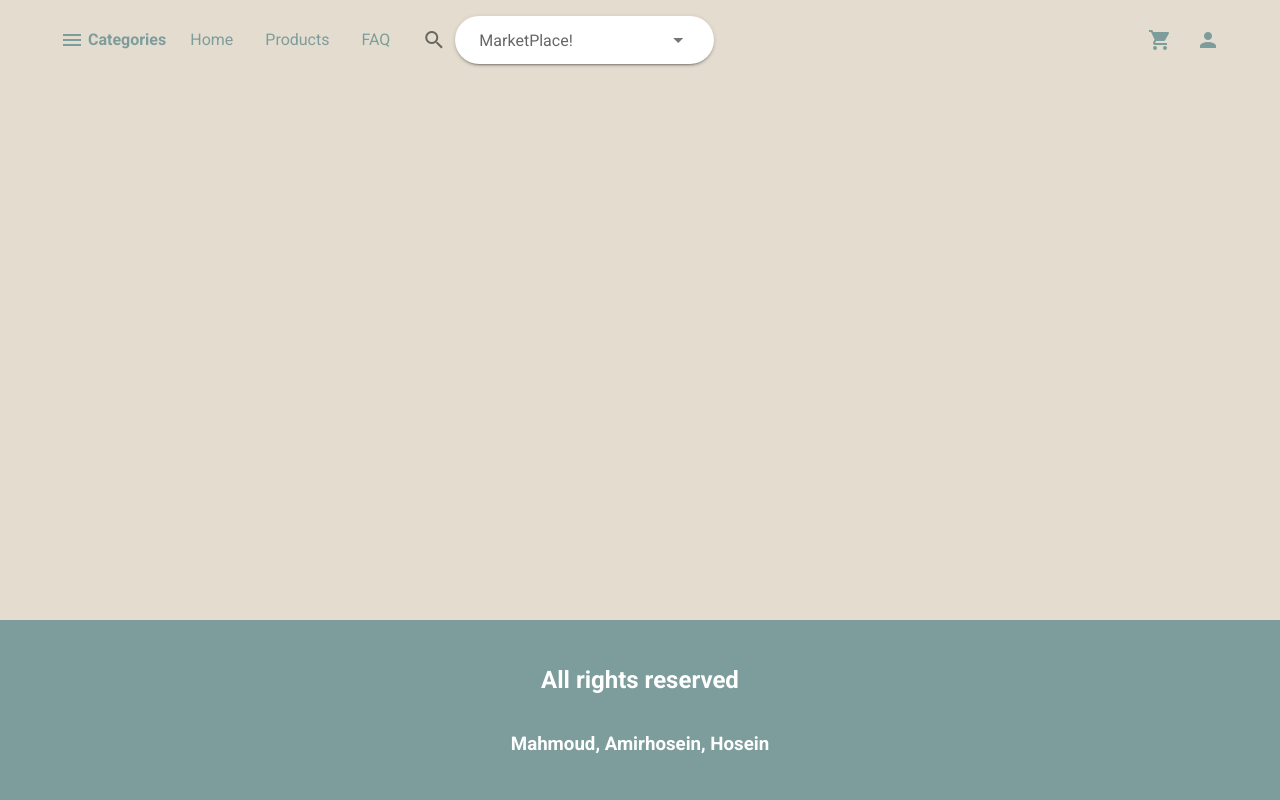
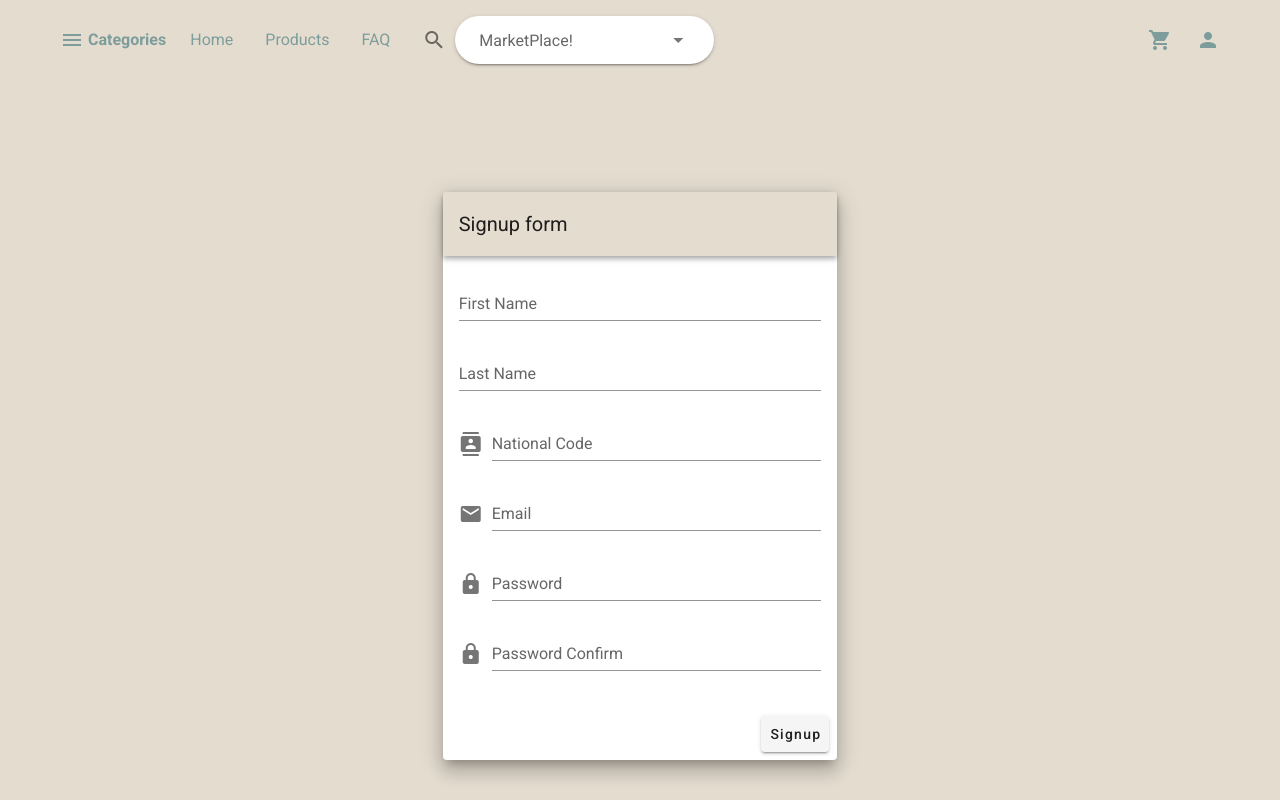
Before and after one commit to AmirHosein-Gharaati/marketplace-frontend, a Nuxt app: page /signup in a window 1280 px wide. Shown: the top 800 px of the page. Built offline with nearby package versions, Linux system fonts and the light colour scheme.

Commit message:
signup page

```diff
--- a/assets/styles/app.scss
+++ b/assets/styles/app.scss
@@ -8,6 +8,7 @@
 // pages
 @import './page/index.scss';
 @import './page/login.scss';
+@import './page/signup.scss';
 
 // components
 @import './component/card.scss';
--- /dev/null
+++ b/assets/styles/page/signup.scss
@@ -0,0 +1,5 @@
+.signup {
+  display: flex;
+  align-items: center;
+  justify-content: center;
+}
--- /dev/null
+++ b/pages/signup/index.vue
@@ -0,0 +1,92 @@
+<template>
+  <div class="container">
+    <div class="signup">
+      <v-content>
+        <v-container fluid fill-height>
+          <v-layout align-center justify-center>
+            <v-flex xs12 sm8 md4>
+              <v-card class="elevation-12">
+                <v-toolbar color="primary">
+                  <v-toolbar-title>Signup form</v-toolbar-title>
+                </v-toolbar>
+                <v-card-text>
+                  <v-form>
+                    <v-text-field
+                      v-model="firstNameModel"
+                      name="firstName"
+                      label="First Name"
+                      type="text"
+                    ></v-text-field>
+                    <v-text-field
+                      v-model="lastNameModel"
+                      name="lastName"
+                      label="Last Name"
+                      type="text"
+                    ></v-text-field>
+                    <v-text-field
+                      v-model="nationalCodeModel"
+                      prepend-icon="mdi-contacts"
+                      name="nationalCode"
+                      label="National Code"
+                      type="text"
+                    ></v-text-field>
+                    <v-text-field
+                      v-model="emailModel"
+                      prepend-icon="mdi-email"
+                      name="login"
+                      label="Email"
+                      type="text"
+                    ></v-text-field>
+                    <v-text-field
+                      v-model="passwordModel"
+                      id="password"
+                      prepend-icon="mdi-lock"
+                      name="password"
+                      label="Password"
+                      type="password"
+                    ></v-text-field>
+                    <v-text-field
+                      v-model="passwordConfirmModel"
+                      id="passwordConfirmModel"
+                      prepend-icon="mdi-lock"
+                      name="passwordConfirm"
+                      label="Password Confirm"
+                      type="password"
+                    ></v-text-field>
+                  </v-form>
+                </v-card-text>
+                <v-card-actions>
+                  <v-spacer></v-spacer>
+                  <v-btn @click="onSubmit()">Signup</v-btn>
+                </v-card-actions>
+              </v-card>
+            </v-flex>
+          </v-layout>
+        </v-container>
+      </v-content>
+    </div>
+  </div>
+</template>
+
+<script>
+export default {
+  name: 'Signup',
+  data() {
+    return {
+      firstNameModel: null,
+      lastNameModel: null,
+      nationalCodeModel: null,
+      emailModel: null,
+      passwordModel: null,
+      passwordConfirmModel: null,
+    }
+  },
+  methods: {
+    onSubmit() {
+      console.log('Submit')
+    },
+  },
+}
+</script>
+
+<style></style>
```
